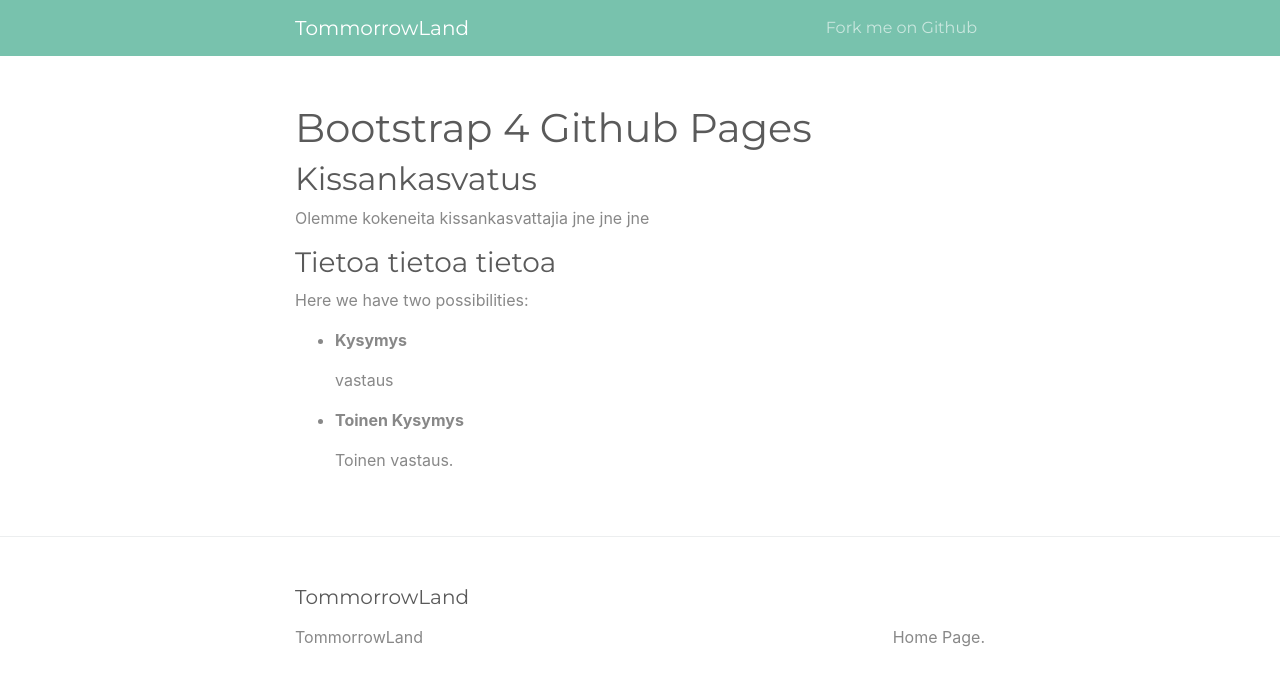
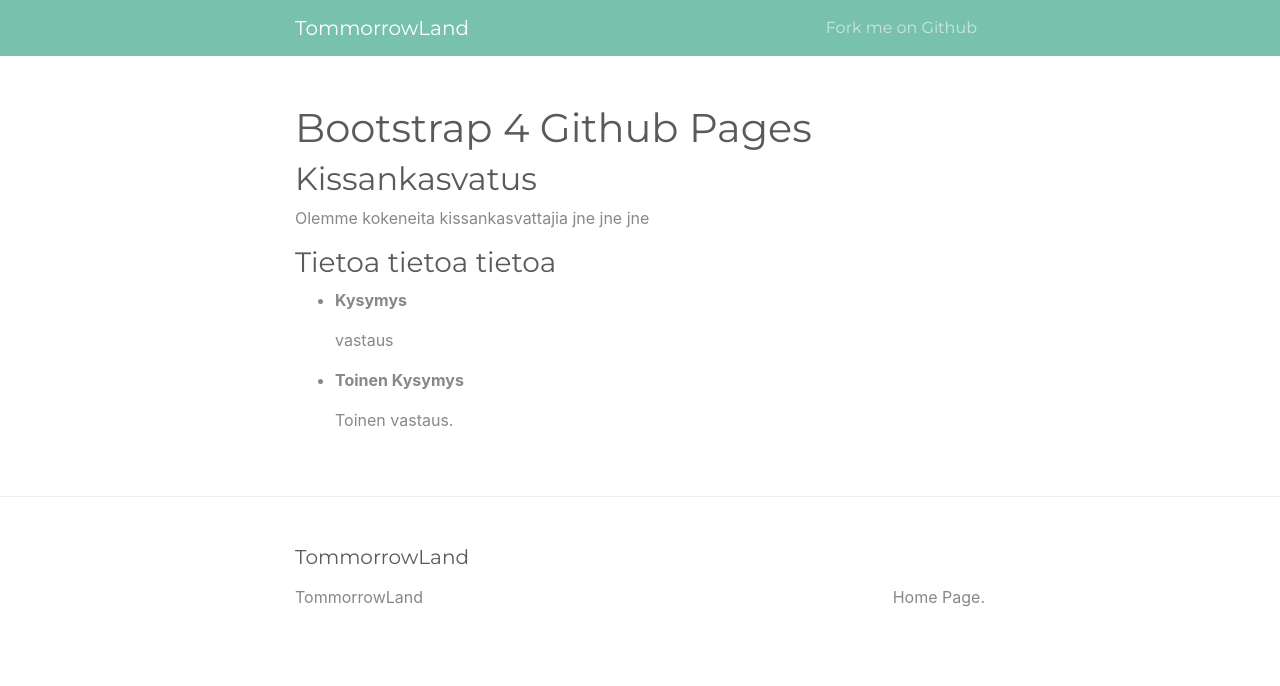
Before and after one commit to 47012/tmrwlnd, a Jekyll site: the page built from index.md, in a window 1280 px wide. Shown: the top 686 px of the page. Built offline with Jekyll 4.4.1, drawn with Linux system fonts in a browser that asks for light colours.

Commit message:
muokkausta

```diff
--- a/index.md
+++ b/index.md
@@ -10,8 +10,6 @@ Olemme kokeneita kissankasvattajia jne jne jne
 
 ### Tietoa tietoa tietoa
 
-Here we have two possibilities:
-
 * **Kysymys**
 
   vastaus
```
